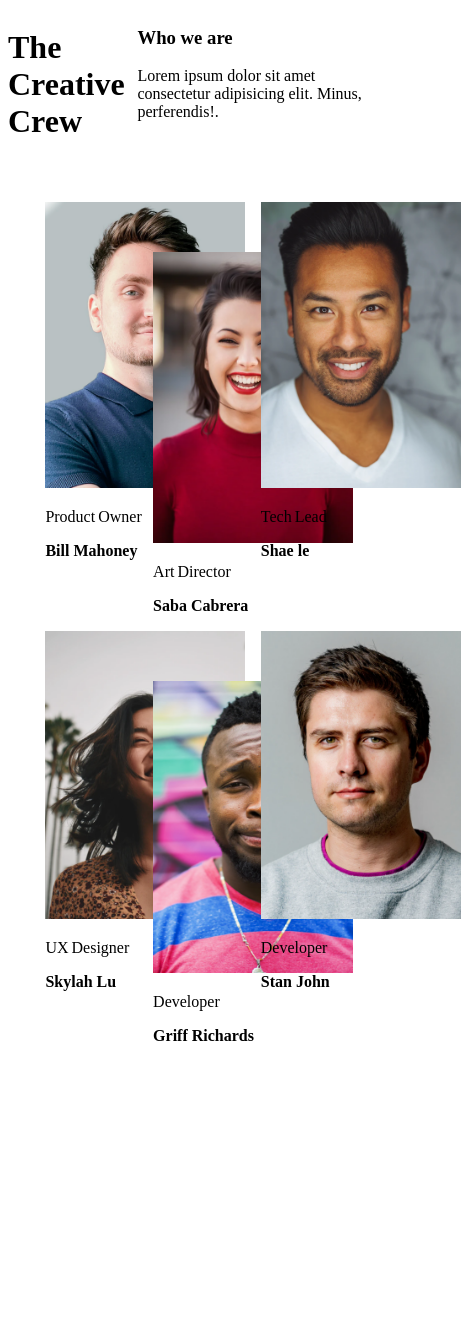
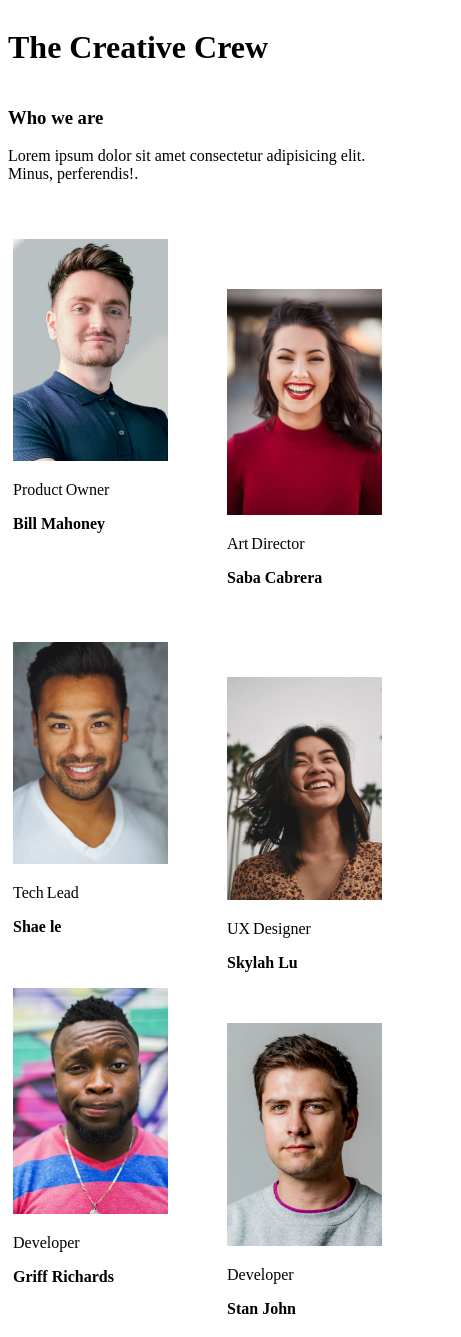
Before and after one commit to tanjib10/The-Creative-Crew, a plain HTML site: page index.html in a window 390 px wide. Shown: the whole page, 461 px wide, since content can reach past the window. Before the commit the page ends 1069 px from the top, so only its background shows below. Drawn offline with Linux system fonts and the light colour scheme.

Commit message:
made it responsive for mobiles

```diff
--- a/styles/styles.css
+++ b/styles/styles.css
@@ -38,3 +38,26 @@ img {
 .item-5 {
   margin-top: 50px;
 }
+
+@media screen and (max-width: 576px) {
+  .header-container {
+    flex-direction: column;
+  }
+  .image-container {
+    display: flex;
+    flex-direction: row 2, 1fr;
+    flex-wrap: wrap;
+    justify-content: space-between;
+    margin-left: 5px;
+  }
+  img {
+    width: 155px;
+  }
+  .item-4,
+  .item-6 {
+    margin-top: 35px;
+  }
+  .item-5 {
+    margin-top: 0px;
+  }
+}
```
